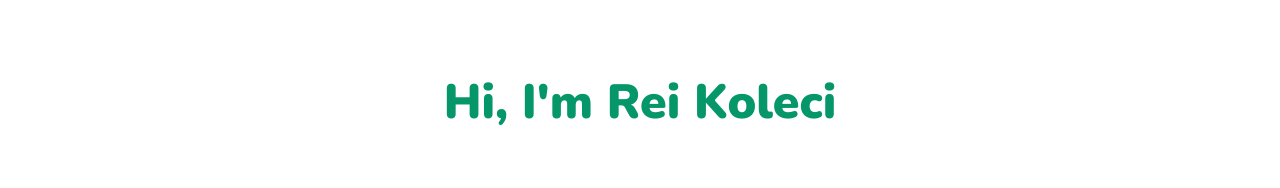
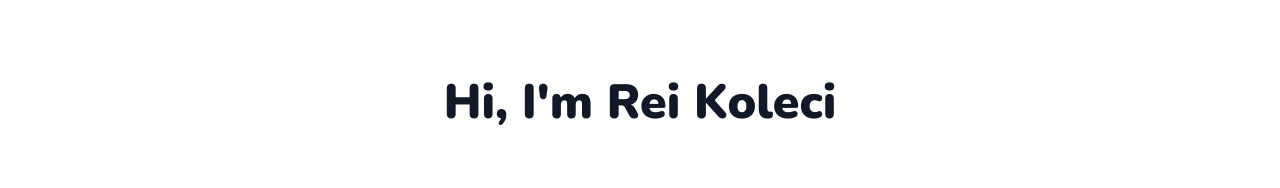
Before and after one commit to rkoleci/portfolio-web, a Next.js app: page / in a window 1280 px wide. Shown: the part 331-519 px from the top of the page. Built offline with nearby package versions, Linux system fonts and the light colour scheme.

Commit message:
avatar size

```diff
--- a/components/navbar.tsx
+++ b/components/navbar.tsx
@@ -89,7 +89,6 @@ export default function Navbar() {
       setOpen(false);
     });
   }, []);
-  console.log(111, "open", open);
 
   return (
     <Box pos="relative">
--- a/pages/index.tsx
+++ b/pages/index.tsx
@@ -11,7 +11,7 @@ export default function Home() {
         height="100%"
       >
         <Image
-          boxSize={"200px"}
+          boxSize={['150px', "200px"]}
           objectFit="cover"
           src={
             "https://www.mohammadfaisal.dev/_next/image?url=%2Fstatic%2Fprofile.png&w=640&q=75"
@@ -20,7 +20,7 @@ export default function Home() {
           borderRadius="100%"
         />
         <Text
-          color="green.300"
+          color="primary.100"
           fontWeight="900"
           fontSize={['30', '48']}
           mb={["0", "4"]}
```
